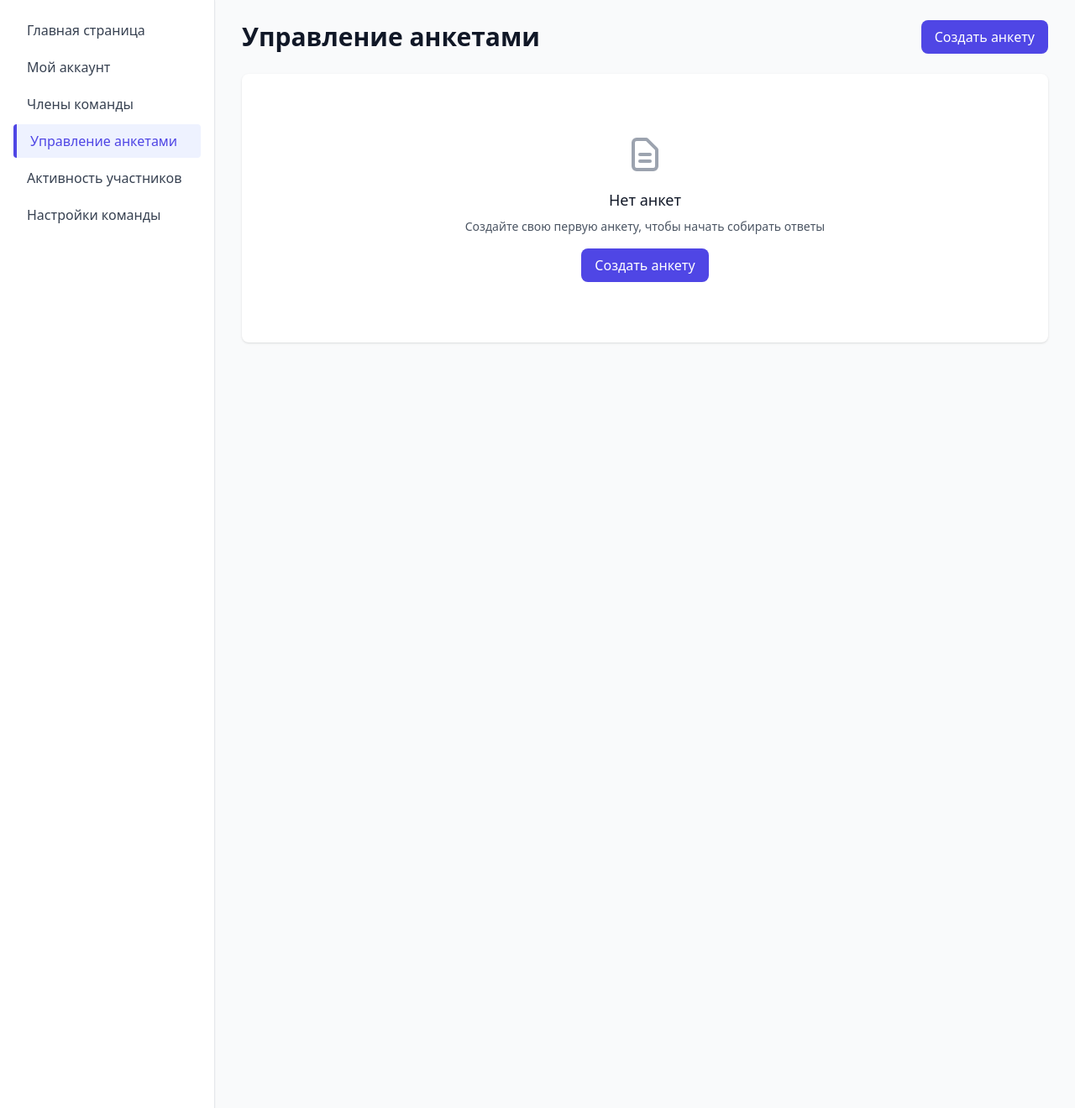
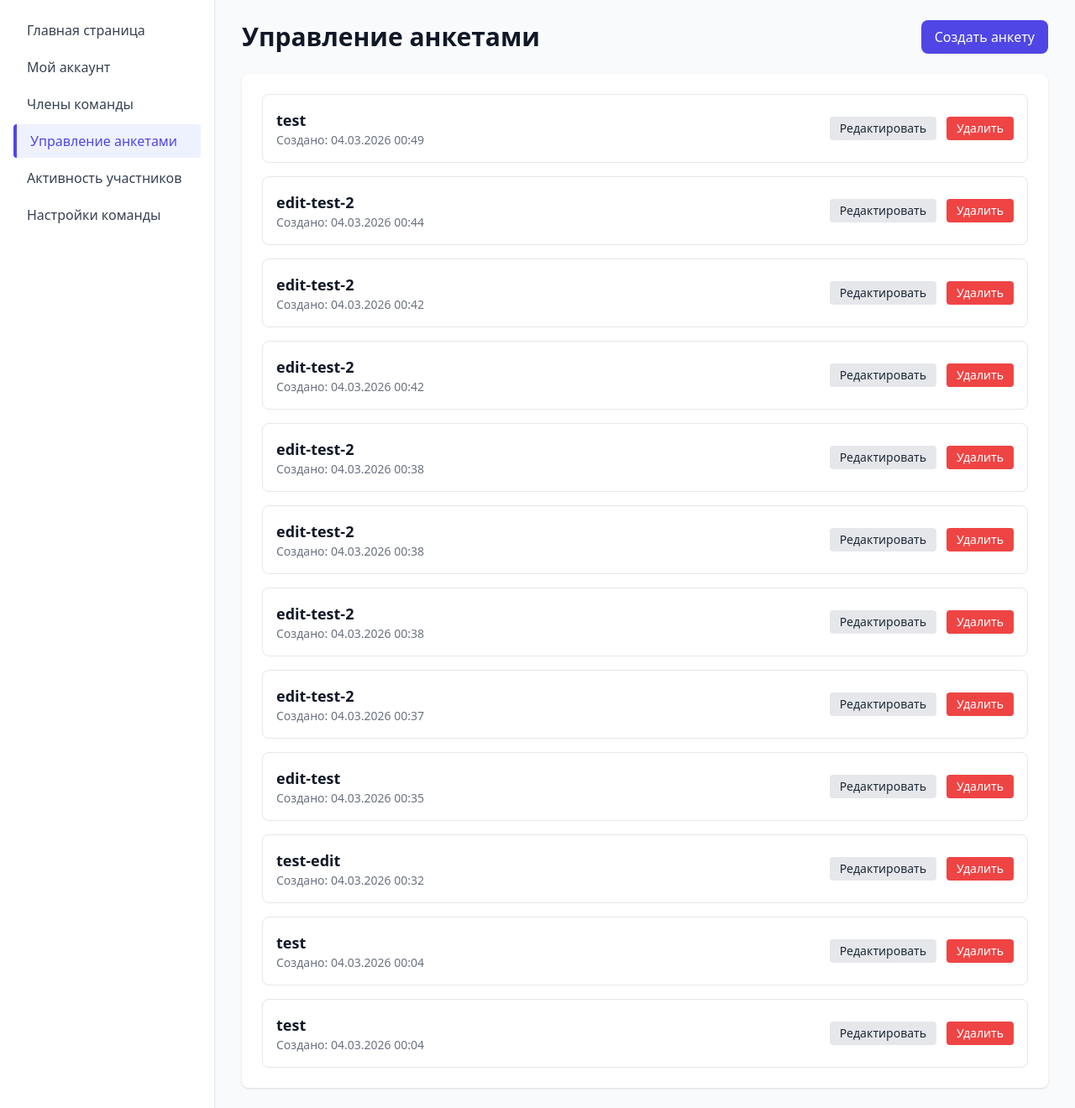
Before and after one commit to Quixar/PollStream, a Django app: page /dashboard/forms/ in a window 1280 px wide. Shown: the part 65-1385 px from the top of the page at 84% size. Run offline with Django 4.2, Linux system fonts and the light colour scheme; a user stored in the database is signed in; data comes from the database, SQL or seed files in the repository; both versions use the stored data as it was after the commit; some libraries are stand-ins or nearby versions.

Commit message:
Problem done, you can see only your own survey

```diff
--- a/polls/templates/polls/dashboard_forms.html
+++ b/polls/templates/polls/dashboard_forms.html
@@ -4,20 +4,74 @@
 
 {% block content %}
 <div class="space-y-6">
+
     <div class="flex items-center justify-between">
         <h1 class="text-3xl font-bold text-gray-900">Управление анкетами</h1>
-        <a href="{% url 'create_survey' %}" class="px-4 py-2 bg-indigo-600 text-white rounded-lg font-medium hover:bg-indigo-700 transition">Создать анкету</a>
+        <a href="{% url 'create_survey' %}" class="px-4 py-2 bg-indigo-600 text-white rounded-lg font-medium hover:bg-indigo-700 transition">
+            Создать анкету
+        </a>
     </div>
 
     <div class="bg-white rounded-lg shadow p-6">
-        <div class="text-center py-12">
-            <svg class="mx-auto h-12 w-12 text-gray-400" fill="none" stroke="currentColor" viewBox="0 0 24 24">
-                <path stroke-linecap="round" stroke-linejoin="round" stroke-width="2" d="M9 12h6m-6 4h6m2 5H7a2 2 0 01-2-2V5a2 2 0 012-2h5.586a1 1 0 01.707.293l5.414 5.414a1 1 0 01.293.707V19a2 2 0 01-2 2z"></path>
-            </svg>
-            <h3 class="mt-4 text-lg font-medium text-gray-900">Нет анкет</h3>
-            <p class="mt-2 text-sm text-gray-600">Создайте свою первую анкету, чтобы начать собирать ответы</p>
-            <a href="{% url 'create_survey' %}" class="mt-4 inline-block px-4 py-2 bg-indigo-600 text-white rounded-lg font-medium hover:bg-indigo-700 transition">Создать анкету</a>
-        </div>
+
+        {% if surveys %}
+
+            <div class="space-y-4">
+                {% for survey in surveys %}
+                    <div class="border rounded-lg p-4 flex justify-between items-center hover:bg-gray-50 transition">
+
+                        <div>
+                            <h3 class="text-lg font-semibold text-gray-900">
+                                {{ survey.name }}
+                            </h3>
+
+                            <p class="text-sm text-gray-500">
+                                Создано: {{ survey.created_at|date:"d.m.Y H:i" }}
+                            </p>
+                        </div>
+
+                        <div class="flex gap-3">
+
+                            <a href="{% url 'edit_survey' survey.id %}"
+                               class="px-3 py-1 bg-gray-200 rounded hover:bg-gray-300 text-sm">
+                               Редактировать
+                            </a>
+
+                            <a href="#"
+                               class="px-3 py-1 bg-red-500 text-white rounded hover:bg-red-600 text-sm">
+                               Удалить
+                            </a>
+
+                        </div>
+
+                    </div>
+                {% endfor %}
+            </div>
+
+        {% else %}
+
+            <div class="text-center py-12">
+                <svg class="mx-auto h-12 w-12 text-gray-400" fill="none" stroke="currentColor" viewBox="0 0 24 24">
+                    <path stroke-linecap="round" stroke-linejoin="round" stroke-width="2" d="M9 12h6m-6 4h6m2 5H7a2 2 0 01-2-2V5a2 2 0 012-2h5.586a1 1 0 01.707.293l5.414 5.414a1 1 0 01.293.707V19a2 2 0 01-2 2z"></path>
+                </svg>
+
+                <h3 class="mt-4 text-lg font-medium text-gray-900">
+                    Нет анкет
+                </h3>
+
+                <p class="mt-2 text-sm text-gray-600">
+                    Создайте свою первую анкету, чтобы начать собирать ответы
+                </p>
+
+                <a href="{% url 'create_survey' %}"
+                   class="mt-4 inline-block px-4 py-2 bg-indigo-600 text-white rounded-lg font-medium hover:bg-indigo-700 transition">
+                   Создать анкету
+                </a>
+            </div>
+
+        {% endif %}
+
     </div>
+
 </div>
 {% endblock %}
--- a/polls/views.py
+++ b/polls/views.py
@@ -97,26 +97,31 @@ def build_state_from_template(template_def):
     current_page_id = pages[0]["id"] if pages else None
     return {"pages": pages, "currentPageId": current_page_id}
 
+@login_required
 def index(request):
     if request.method == 'POST':
         survey_name = request.POST.get('survey_name', '')
         survey_type = request.POST.get('survey_type', 'custom')
         template_id = request.POST.get('template_id', '') if survey_type == 'template' else ''
+
         if survey_name:
             from urllib.parse import urlencode
             payload = {'survey_name': survey_name, 'survey_type': survey_type}
+
             if template_id:
                 payload['template_id'] = template_id
+
             params = urlencode(payload)
             return redirect(f'/create-survey/?{params}')
 
-    surveys = Survey.objects.all().order_by('-created_at')
+    surveys = Survey.objects.filter(author=request.user).order_by('-created_at')
+
     context = {
         "survey_templates": get_survey_templates(),
         "surveys": surveys,
     }
+
     return render(request, 'polls/index.html', context)
-
 
 @login_required
 def save_survey(request):
@@ -257,8 +262,11 @@ def dashboard_team(request):
 
 @login_required
 def dashboard_forms(request):
-    surveys = request.user.surveys.all().order_by('-created_at')
-    return render(request, 'polls/dashboard_forms.html', {'surveys': surveys})
+    surveys = Survey.objects.filter(author=request.user).order_by('-created_at')
+
+    return render(request, 'polls/dashboard_forms.html', {
+        'surveys': surveys
+    })
 
 
 def dashboard_activity(request):
```
Also changed, not shown: db.sqlite3.
